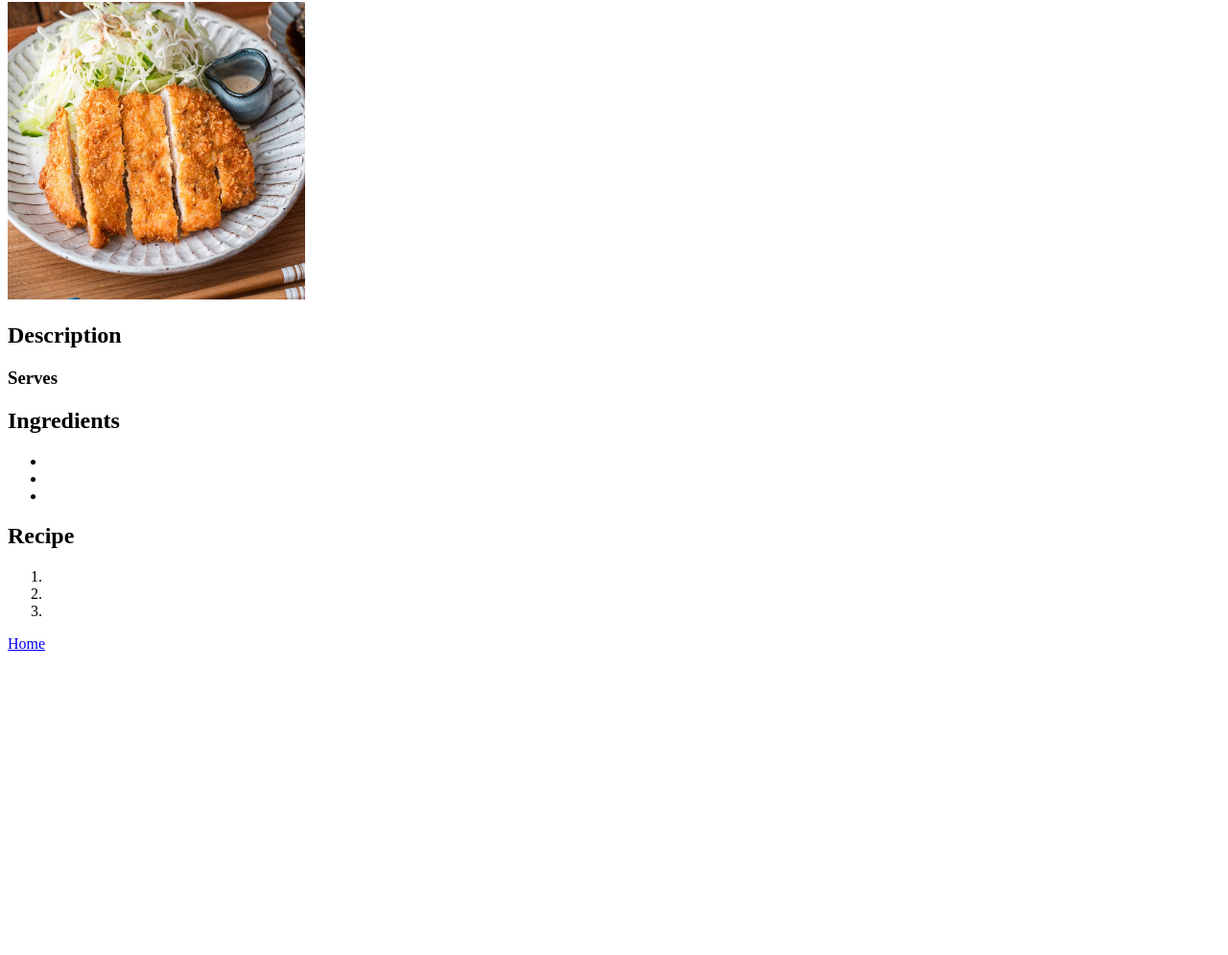
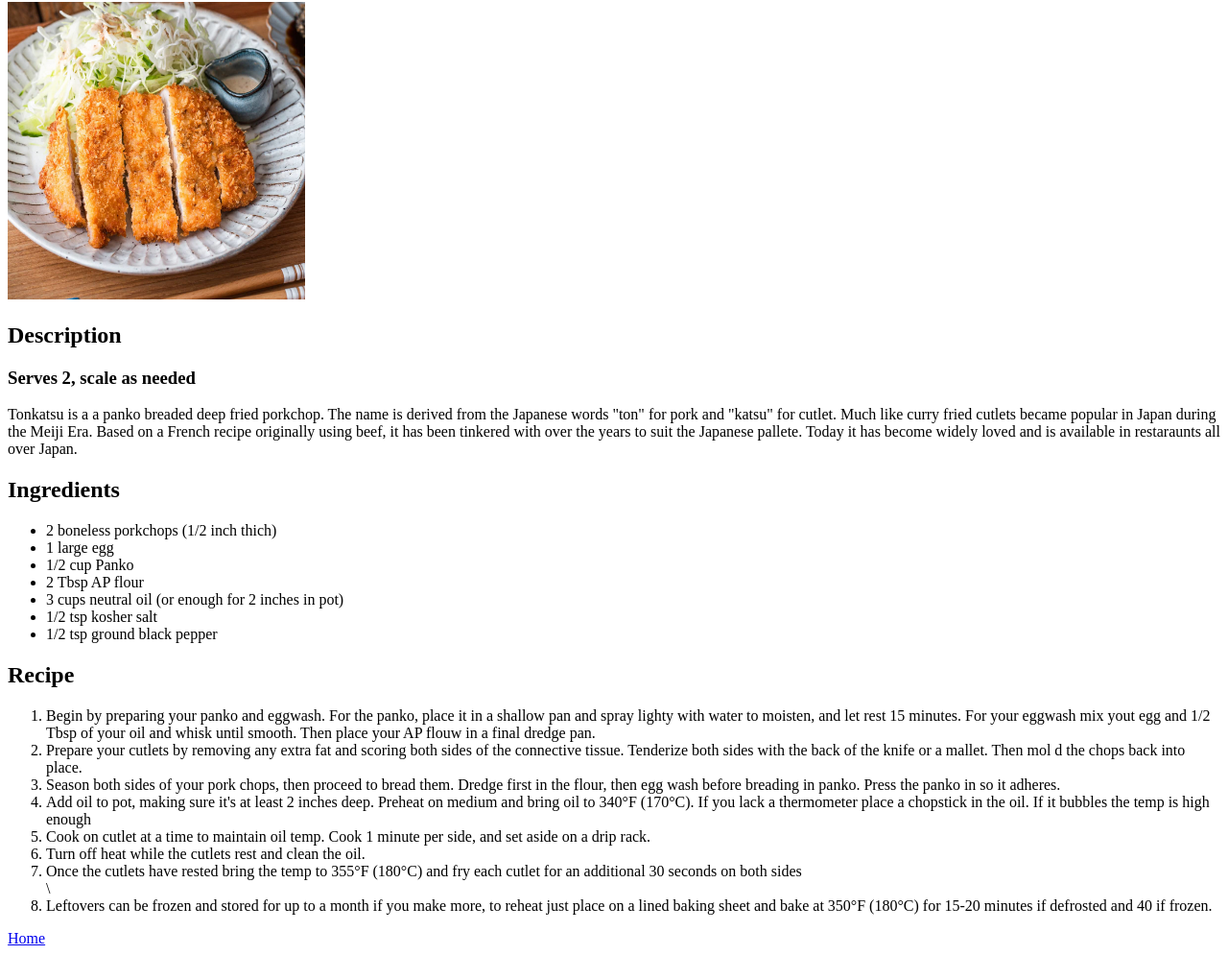
Before and after one commit to jbeebe603/odin-recipes, a plain HTML site: page recipes/tonkatsu.html in a window 1280 px wide. Shown: the part 104-1099 px from the top of the page at 96% size. Before the commit the page ends 800 px from the top, so only its background shows below. Drawn offline with Linux system fonts and the light colour scheme.

Commit message:
Complete tonkatsu recipe page. All sections.

```diff
--- a/recipes/tonkatsu.html
+++ b/recipes/tonkatsu.html
@@ -10,19 +10,41 @@
         <h1>Tonkatsu</h1>
         <img src="../images/tonkatsu.jpg" alt="Tonkatsu" height="310" width="310">
         <h2>Description</h2>
-        <h3>Serves </h3>
-        <p></p>
+        <h3>Serves 2, scale as needed</h3>
+        <p>Tonkatsu is a a panko breaded deep fried porkchop. The name is derived from the Japanese words "ton" for pork and "katsu" for cutlet. Much like curry
+            fried cutlets became popular in Japan during the Meiji Era. Based on a French recipe originally using beef, it has been tinkered with over the years
+            to suit the Japanese pallete. Today it has become widely loved and is available in restaraunts all over Japan.
+        </p>
         <h2>Ingredients</h2>
         <ul>
-            <li></li>
-            <li></li>
-            <li></li>
+            <li>2 boneless porkchops (1/2 inch thich)</li>
+            <li>1 large egg</li>
+            <li>1/2 cup Panko</li>
+            <li>2 Tbsp AP flour</li>
+            <li>3 cups neutral oil (or enough for 2 inches in pot)</li>
+            <li>1/2 tsp kosher salt</li>
+            <li>1/2 tsp ground black pepper</li>
         </ul>
         <h2>Recipe</h2>
         <ol>
-            <li></li>
-            <li></li>
-            <li></li>
+            <li>Begin by preparing your panko and eggwash. For the panko, place it in a shallow pan and spray lighty with water to moisten, and let rest 15 minutes.
+                For your eggwash mix yout egg and 1/2 Tbsp of your oil and whisk until smooth. Then place your AP flouw in a final dredge pan.
+            </li>
+            <li>Prepare your cutlets by removing any extra fat and scoring both sides of the connective tissue. Tenderize both sides with the back of the knife
+                or a mallet. Then mol d the chops back into place.
+            </li>
+            <li>Season both sides of your pork chops, then proceed to bread them. Dredge first in the flour, then egg wash before breading in panko. Press the panko
+                in so it adheres.
+            </li>
+            <li>Add oil to pot, making sure it's at least 2 inches deep. Preheat on medium and bring oil to 340&deg;F (170&deg;C). If you lack a thermometer place
+                a chopstick in the oil. If it bubbles the temp is high enough
+            </li>
+            <li>Cook on cutlet at a time to maintain oil temp. Cook 1 minute per side, and set aside on a drip rack.</li>
+            <li>Turn off heat while the cutlets rest and clean the oil.</li>
+            <li>Once the cutlets have rested bring the temp to 355&deg;F (180&deg;C) and fry each cutlet for an additional 30 seconds on both sides</li>\
+            <li>Leftovers can be frozen and stored for up to a month if you make more, to reheat just place on a lined baking sheet and bake at 350&deg;F (180&deg;C)
+                for 15-20 minutes if defrosted and 40 if frozen.
+            </li>
         </ol>
         <a href="../index.html" target="_blank" rel="noreferrer">Home</a>
     </body>
```
